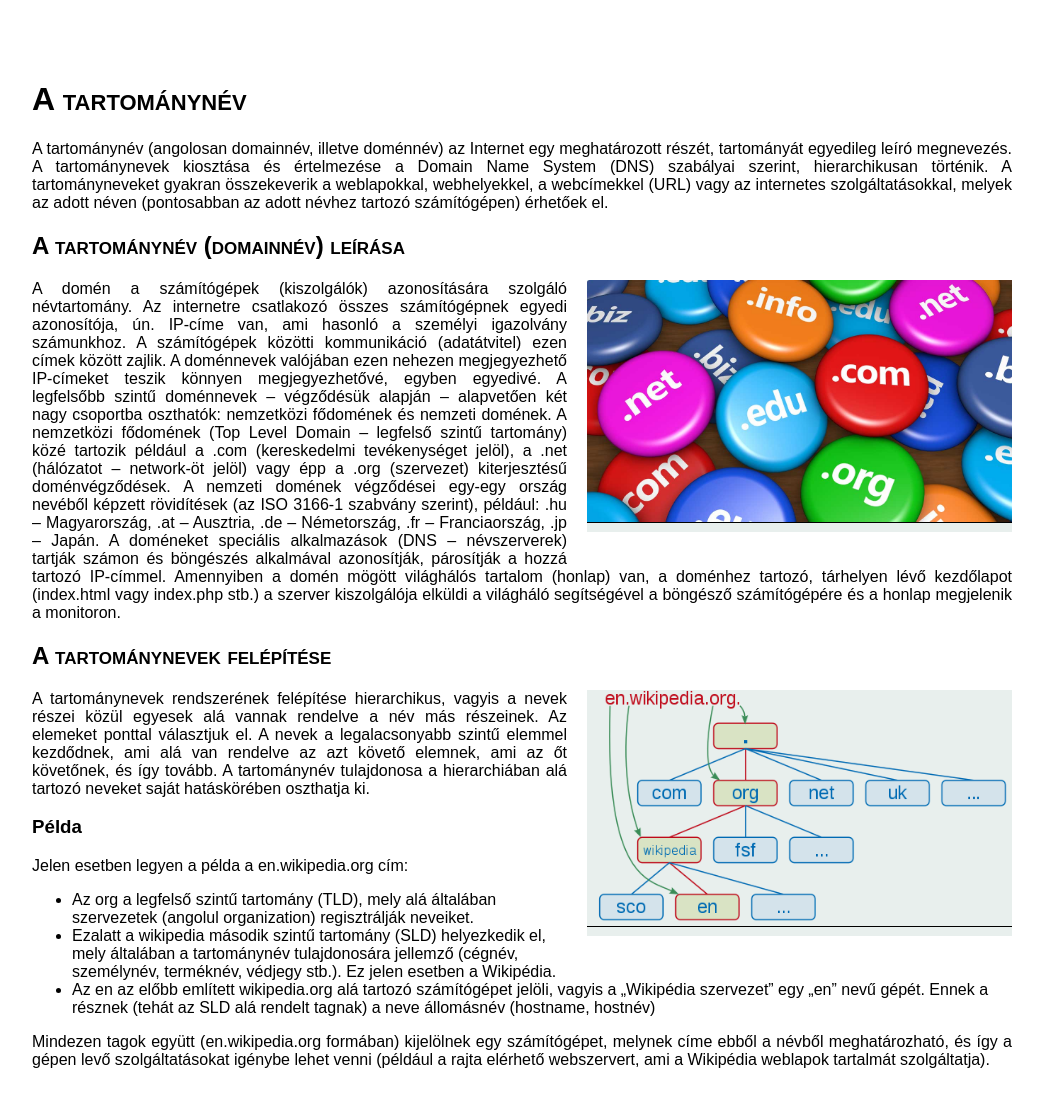
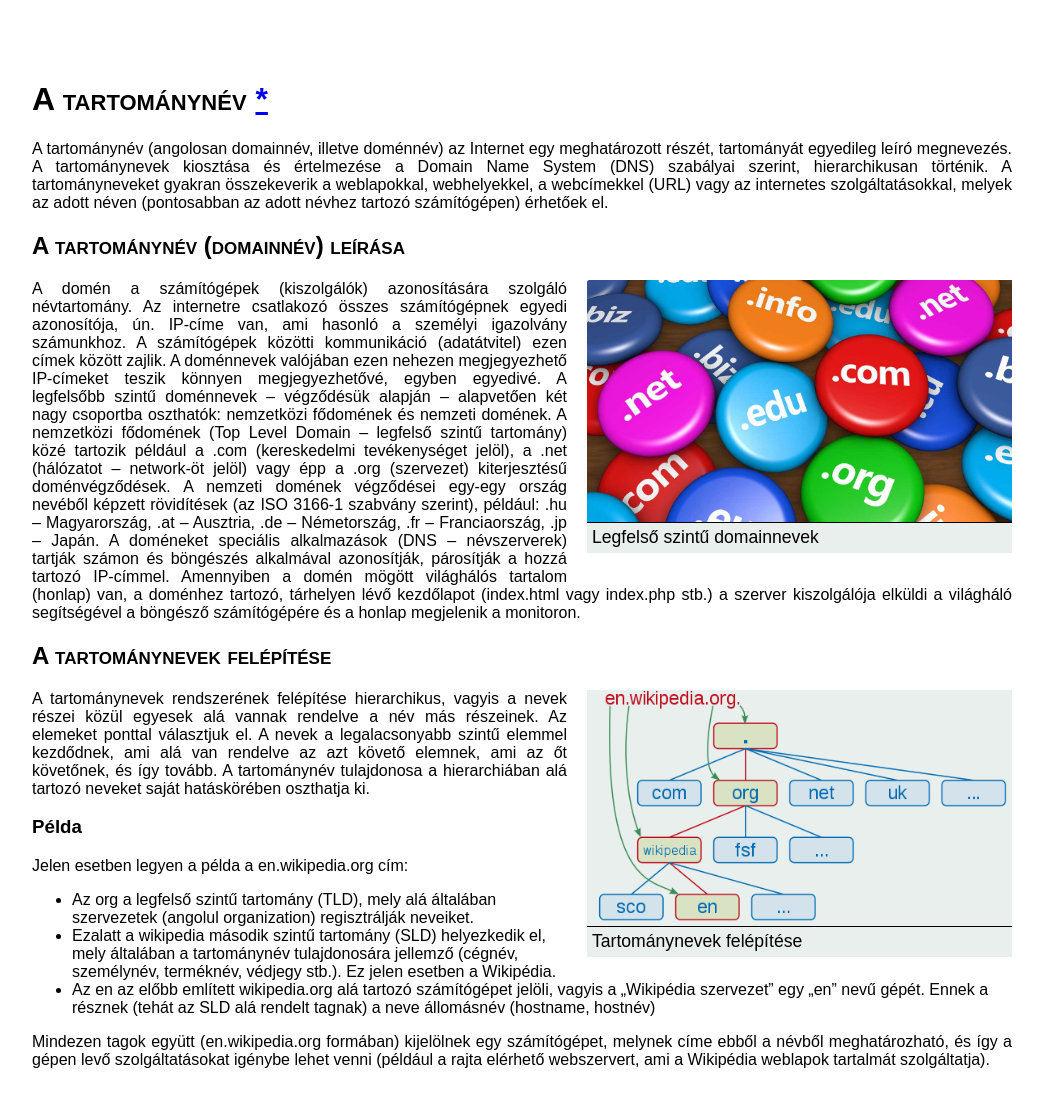
Before and after one commit to FRNC218/tartomanynev, a plain HTML site: page index.html in a window 1280 px wide. Shown: the whole page, without its empty margins (118-1161 px from the left). Drawn offline with Linux system fonts and the light colour scheme.

Commit message:
7-10 feladat

```diff
--- a/index.html
+++ b/index.html
@@ -9,26 +9,26 @@
 
 <body>
   <div id="tartalom">
-    <h1>A tartománynév</h1>
+    <h1>A tartománynév <a href="https://hu.wikipedia.org/wiki/Tartománynév" target="_blank">*</a></h1>
 
     <p>A tartománynév (angolosan domainnév, illetve doménnév) az Internet egy meghatározott részét, tartományát egyedileg leíró megnevezés. A tartománynevek kiosztása és értelmezése a Domain Name System (DNS) szabályai szerint, hierarchikusan történik. A tartományneveket gyakran összekeverik a weblapokkal, webhelyekkel, a webcímekkel (URL) vagy az internetes szolgáltatásokkal, melyek az adott néven (pontosabban az adott névhez tartozó számítógépen) érhetőek el.</p>
 
     <h2>A tartománynév (domainnév) leírása</h2>
-    <div class="kepkeret"><img src="tld.jpg" alt="Legfelső szintű domainnevek" title="Legfelső szintű domainnevek" ></div>
+    <div class="kepkeret"><img src="tld.jpg" alt="Legfelső szintű domainnevek" title="Legfelső szintű domainnevek"> <p class="kepfelirat">Legfelső szintű domainnevek</p></div>
     <p>A domén a számítógépek (kiszolgálók) azonosítására szolgáló névtartomány. Az internetre csatlakozó összes számítógépnek egyedi azonosítója, ún. IP-címe van, ami hasonló a személyi igazolvány számunkhoz. A számítógépek közötti kommunikáció (adatátvitel) ezen címek között zajlik. A doménnevek valójában ezen nehezen megjegyezhető IP-címeket teszik könnyen megjegyezhetővé, egyben egyedivé. A legfelsőbb szintű doménnevek – végződésük alapján – alapvetően két nagy csoportba oszthatók: nemzetközi fődomének és nemzeti domének. A nemzetközi fődomének (Top Level Domain – legfelső szintű tartomány) közé tartozik például a .com (kereskedelmi tevékenységet jelöl), a .net (hálózatot – network-öt jelöl) vagy épp a .org (szervezet) kiterjesztésű doménvégződések. A nemzeti domének végződései egy-egy ország nevéből képzett rövidítések (az ISO 3166-1 szabvány szerint), például: .hu – Magyarország, .at – Ausztria, .de – Németország, .fr – Franciaország, .jp – Japán. A doméneket speciális alkalmazások (DNS – névszerverek) tartják számon és böngészés alkalmával azonosítják, párosítják a hozzá tartozó IP-címmel. Amennyiben a domén mögött világhálós tartalom (honlap) van, a doménhez tartozó, tárhelyen lévő kezdőlapot (index.html vagy index.php stb.) a szerver kiszolgálója elküldi a világháló segítségével a böngésző számítógépére és a honlap megjelenik a monitoron.</p>
 
     <h2>A tartománynevek felépítése</h2>
-    <div class="kepkeret"><img src="felepites.png" alt="Tartománynevek felépítése" title="Tartománynevek felépítése"></div>
+    <div class="kepkeret"><img src="felepites.png" alt="Tartománynevek felépítése" title="Tartománynevek felépítése"><p class="kepfelirat">Tartománynevek felépítése</p></div>
     <p>A tartománynevek rendszerének felépítése hierarchikus, vagyis a nevek részei közül egyesek alá vannak rendelve a név más részeinek. Az elemeket ponttal választjuk el. A nevek a legalacsonyabb szintű elemmel kezdődnek, ami alá van rendelve az azt követő elemnek, ami az őt követőnek, és így tovább. A tartománynév tulajdonosa a hierarchiában alá tartozó neveket saját hatáskörében oszthatja ki.</p>
 
     <h3>Példa</h3>
 
-    <p>Jelen esetben legyen a példa a en.wikipedia.org cím:</p>
+    <p>Jelen esetben legyen a példa a <span class="kiemelt">en.wikipedia.org</span> cím:</p>
 
     <ul>
-      <li>Az org a legfelső szintű tartomány (TLD), mely alá általában szervezetek (angolul organization) regisztrálják neveiket.</li>
-      <li>Ezalatt a wikipedia második szintű tartomány (SLD) helyezkedik el, mely általában a tartománynév tulajdonosára jellemző (cégnév, személynév, terméknév, védjegy stb.). Ez jelen esetben a Wikipédia.</li>
-      <li>Az en az előbb említett wikipedia.org alá tartozó számítógépet jelöli, vagyis a „Wikipédia szervezet” egy „en” nevű gépét. Ennek a résznek (tehát az SLD alá rendelt tagnak) a neve állomásnév (hostname, hostnév)</li>
+      <li>Az <span class="kiemelt">org</span> a legfelső szintű tartomány (TLD), mely alá általában szervezetek (angolul organization) regisztrálják neveiket.</li>
+      <li>Ezalatt a <span class="kiemelt">wikipedia</span> második szintű tartomány (SLD) helyezkedik el, mely általában a tartománynév tulajdonosára jellemző (cégnév, személynév, terméknév, védjegy stb.). Ez jelen esetben a Wikipédia.</li>
+      <li>Az <span class="kiemelt">en</span> az előbb említett wikipedia.org alá tartozó számítógépet jelöli, vagyis a „Wikipédia szervezet” egy „en” nevű gépét. Ennek a résznek (tehát az SLD alá rendelt tagnak) a neve állomásnév (hostname, hostnév)</li>
     </ul>
 
     <p>Mindezen tagok együtt (en.wikipedia.org formában) kijelölnek egy számítógépet, melynek címe ebből a névből meghatározható, és így a gépen levő szolgáltatásokat igénybe lehet venni (például a rajta elérhető webszervert, ami a Wikipédia weblapok tartalmát szolgáltatja).</p>
```
